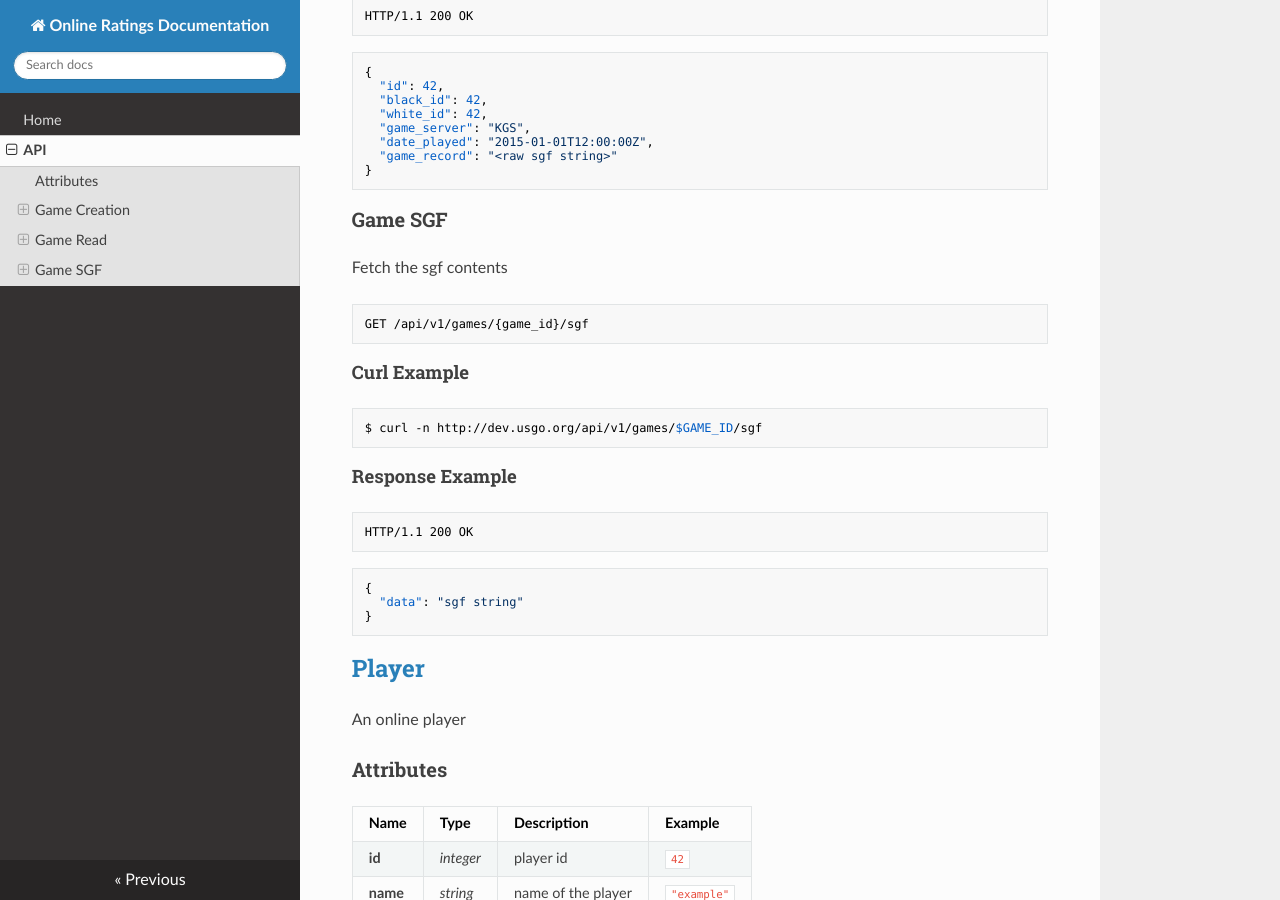
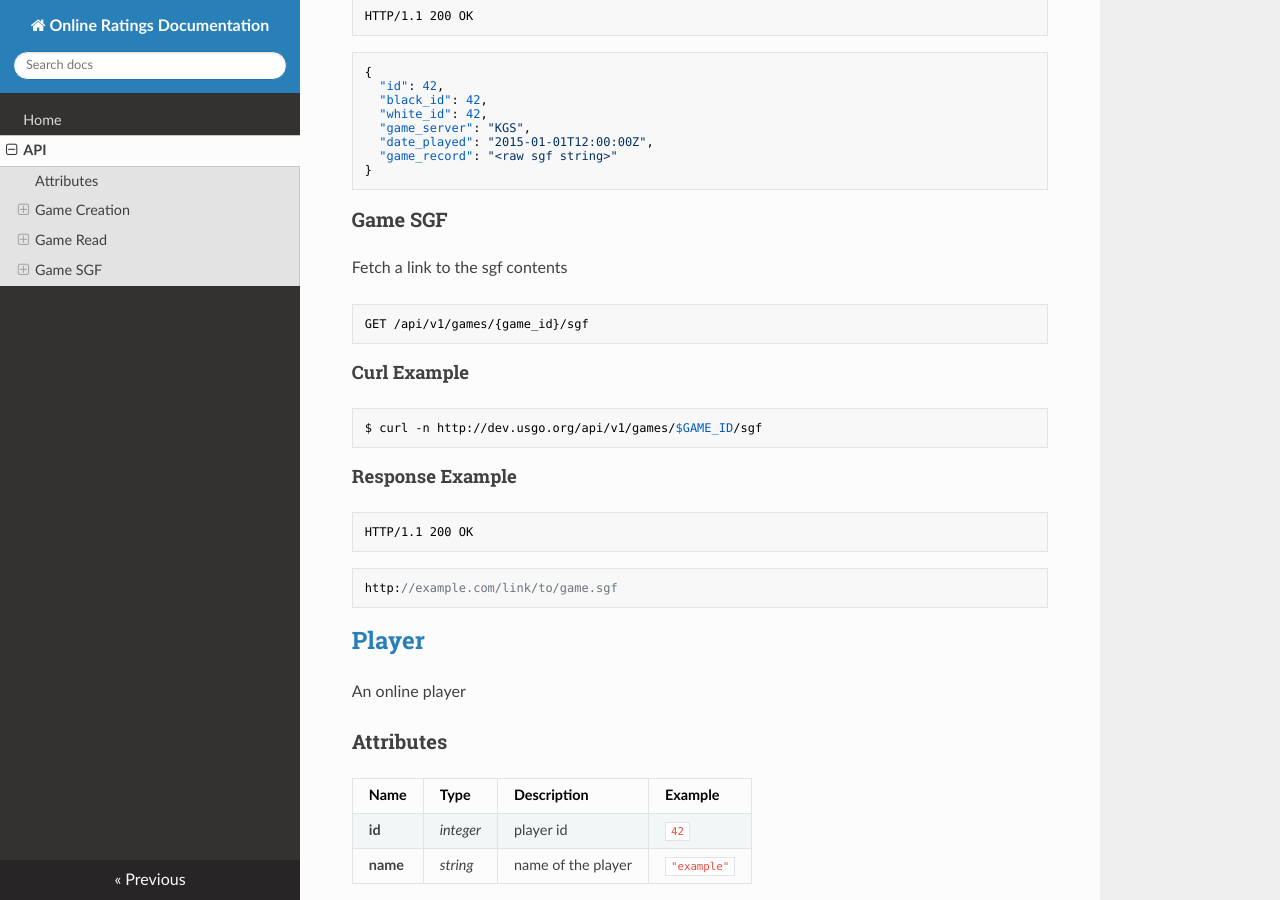
Before and after one commit to usgo/online-ratings, an MkDocs documentation site: the page built from docs/api.md, in a window 1280 px wide and 900 px high, scrolled down 1873 px. Built offline with MkDocs 1.6.1, drawn with Linux system fonts in a browser that asks for light colours; nearby versions of some CDN libraries; old or Windows-style settings are respelled for this version of MkDocs.

Commit message:
Return the link to the sgf

````diff
--- a/docs/api.md
+++ b/docs/api.md
@@ -106,7 +106,7 @@ HTTP/1.1 200 OK
 
 ### Game SGF
 
-Fetch the sgf contents
+Fetch a link to the sgf contents
 
 ```
 GET /api/v1/games/{game_id}/sgf
@@ -127,9 +127,7 @@ HTTP/1.1 200 OK
 ```
 
 ```json
-{
-  "data": "sgf string"
-}
+http://example.com/link/to/game.sgf
 ```
 
 
````
Also changed, not shown: docs/schemata/game.yml (+4 -8 lines).
